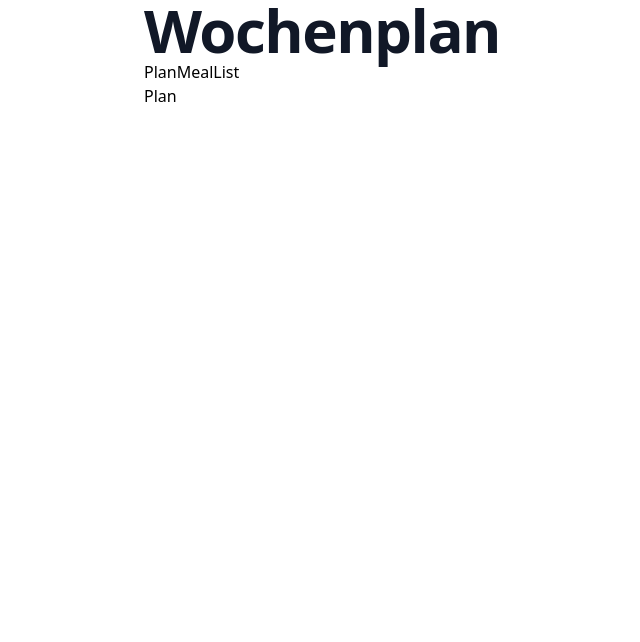
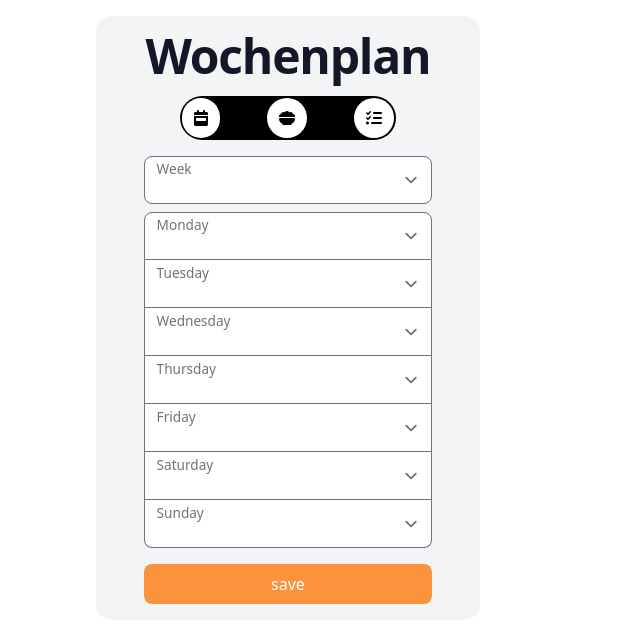
Before and after one commit to EggerRiese/weekplan-ui, a plain HTML site: page index.html in a window 1280 px wide. Shown: the whole page, without its empty margins (352-992 px from the left). Drawn offline with nearby package versions, Linux system fonts and the light colour scheme.

Commit message:
tab styling

```diff
--- a/index.html
+++ b/index.html
@@ -1,30 +1,98 @@
 <!DOCTYPE html>
-<html lang="en">
+<html lang="en" class="bg-white">
   <head>
     <meta charset="UTF-8">
     <meta name="viewport" content="width=device-width, initial-scale=1.0">
-      <link href="resources/output.css" rel="stylesheet" />
-      <script src="https://unpkg.com/vue@3/dist/vue.global.js"></script>
+    <link href="resources/output.css" rel="stylesheet" />
+    <script src="https://unpkg.com/vue@3/dist/vue.global.js"></script>
+    <script src="https://kit.fontawesome.com/38be68613c.js" crossorigin="anonymous"></script>
     <title>Vue Ingredient List</title>
   </head>
-  <body id="app" class="w-96 mx-auto px-12">
+  <body id="app" class="w-96 mx-auto my-4 px-12 py-4 rounded-2xl bg-gray-100">
 
     <header>
       <div class="text-center">
-        <h1 class="text-4xl font-bold tracking-tight text-gray-900 sm:text-6xl">
+      <h1 class="text-5xl font-bold tracking-tight text-gray-900">
           Wochenplan
         </h1>
       </div>
     </header>
 
-    <div>
-      <button @click="switchTab(1)">Plan</button>
-      <button @click="switchTab(2)">Meal</button>
-      <button @click="switchTab(3)">List</button>
+    <div class="flex justify-between bg-black rounded-3xl p-0.5 w-3/4 mx-auto my-4">
+      <button @click="switchTab(1)" class="tab"><i class="fa-solid fa-calendar-week"></i></button>
+      <button @click="switchTab(2)" class="tab"><i class="fa-solid fa-bowl-food"></i></button>
+      <button @click="switchTab(3)" class="tab"><i class="fa-solid fa-list-check"></i></button>
     </div>
 
     <div v-show="tab === 1">
-      <span>Plan</span>
+      <form id="week-form">
+        <div class="sm:col-span-2 relative mt-2">
+          <select name="week-number" id="week-number" autocomplete="text" class="peer input">
+            <option value="" disabled selected></option>
+            <option>Nudeln</option>
+          </select>
+          <label for="week-number" class="input-label">Week</label>
+        </div>
+
+        <div class="sm:col-span-2 relative mt-2">
+          <select name="week-monday" id="week-monday" autocomplete="text" class="peer input rounded-b-none">
+            <option value="" disabled selected></option>
+            <option>Nudeln</option>
+          </select>
+          <label for="week-monday" class="input-label">Monday</label>
+        </div>
+
+        <div class="sm:col-span-2 relative">
+          <select name="week-tuesday" id="week-tuesday" autocomplete="text" class="peer input border-t-0 rounded-none">
+            <option value="" disabled selected></option>
+            <option>Nudeln</option>
+          </select>
+          <label for="week-tuesday" class="input-label">Tuesday</label>
+        </div>
+
+        <div class="sm:col-span-2 relative">
+          <select name="week-wednesday" id="week-wednesday" autocomplete="text" class="peer input border-t-0 rounded-none">
+            <option value="" disabled selected></option>
+            <option>Nudeln</option>
+          </select>
+          <label for="week-wednesday" class="input-label">Wednesday</label>
+        </div>
+
+        <div class="sm:col-span-2 relative">
+          <select name="week-thursday" id="week-thursday" autocomplete="text" class="peer input border-t-0 rounded-none">
+            <option value="" disabled selected></option>
+            <option>Nudeln</option>
+          </select>
+          <label for="week-thursday" class="input-label">Thursday</label>
+        </div>
+
+        <div class="sm:col-span-2 relative">
+          <select name="week-friday" id="week-friday" autocomplete="text" class="peer input border-t-0 rounded-none">
+            <option value="" disabled selected></option>
+            <option>Nudeln</option>
+          </select>
+          <label for="week-friday" class="input-label">Friday</label>
+        </div>
+
+        <div class="sm:col-span-2 relative">
+          <select name="week-saturday" id="week-saturday" autocomplete="text" class="peer input border-t-0 rounded-none">
+            <option value="" disabled selected></option>
+            <option>Nudeln</option>
+          </select>
+          <label for="week-saturday" class="input-label">Saturday</label>
+        </div>
+
+        <div class="sm:col-span-2 relative">
+          <select name="week-sunday" id="week-sunday" autocomplete="text" class="peer input border-t-0 rounded-t-none">
+            <option value="" disabled selected></option>
+            <option>Nudeln</option>
+          </select>
+          <label for="week-sunday" class="input-label">Sunday</label>
+        </div>
+
+        <input type="submit" value="save" class="w-full rounded-lg bg-orange-400 text-white h-10 py-2 mt-4 lowercase hover:bg-orange-500 hover:tracking-wider active:tracking-tighter transition-all">
+
+      </form>
     </div>
 
     <div v-show="tab === 2">
@@ -45,7 +113,7 @@
             <input type="text" name="meal-ingredient-amount-1" id="meal-ingredient-amount-1" autocomplete="text" placeholder="Amount" class="peer input border-t-0 rounded-t-none">
             <label for="meal-ingredient-amount-1" class="input-label">Amount</label>
             <div class="absolute border-l inset-y-0 right-0 flex items-center">
-              <label for="meal-ingreditn-unit-1" class="sr-only">Maßeinheit</label>
+              <label for="meal-ingredient-unit-1" class="sr-only">Maßeinheit</label>
               <select id="meal-ingredient-unit-1" name="meal-ingredient-unit-1" class="h-full text-right rounded-md border-0 bg-transparent bg-none py-0 pl-4 pr-9 text-gray-400 focus:ring-0 sm:text-sm">
                 <option>g</option>
                 <option>ml</option>
@@ -58,7 +126,7 @@
           </div>
         </div>
 
-        <button @click="createInput()">New Input</button>
+        <button @click="createInput()" class="w-full mx-auto my-2"><i class="fa-solid fa-plus"></i></button>
 
         <input type="submit" value="save" class="w-full rounded-lg bg-orange-400 text-white h-10 py-2 mt-4 lowercase hover:bg-orange-500 hover:tracking-wider active:tracking-tighter transition-all">
       </form>
--- a/resources/input.css
+++ b/resources/input.css
@@ -11,4 +11,8 @@
     .input-label {
         @apply pointer-events-none absolute left-0 top-0 origin-[0_0] p-3 text-neutral-500 transition-[opacity,_transform] duration-150 ease-in-out peer-focus:-translate-y-2 peer-focus:translate-x-[0.15rem] peer-focus:scale-[0.85] peer-[:not(:placeholder-shown)]:-translate-y-2 peer-[:not(:placeholder-shown)]:translate-x-[0.15rem] peer-[:not(:placeholder-shown)]:scale-[0.85];
     }
+
+    .tab {
+        @apply bg-white py-2 px-3 rounded-full;
+    }
 }
```
Also changed, not shown: resources/output.css.
